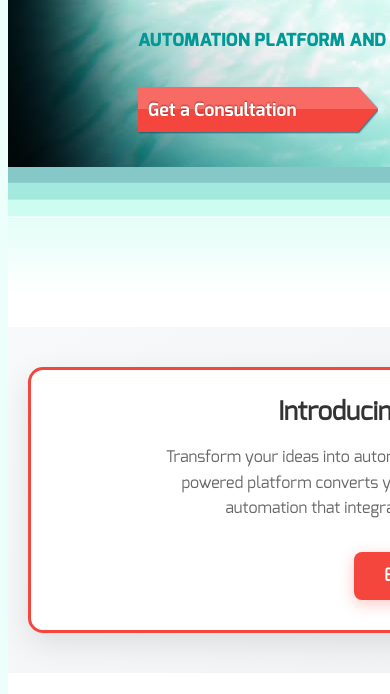
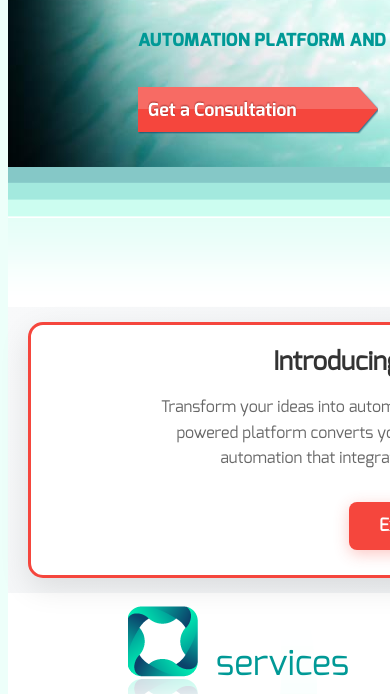
Before and after one commit to arcticbio/flowster-brand, a plain HTML site: page index.html in a window 390 px wide. Shown: the part 385-1079 px from the top of the page. Drawn offline with Linux system fonts and the light colour scheme.

Commit message:
modified:   static/home.css

```diff
--- a/static/home.css
+++ b/static/home.css
@@ -162,9 +162,9 @@
 
 .home_flowster_highlight_section {
   width: 100%;
-  padding: 40px 0;
+  padding: 15px 0;
   background: linear-gradient(135deg, #f8f9fa 0%, #e9ecef 100%);
-  margin: 30px 0;
+  margin: 10px 0;
   clear: both;
 }
 
@@ -173,7 +173,7 @@
   margin: 0 auto;
   background: white;
   border-radius: 15px;
-  padding: 40px;
+  padding: 30px;
   box-shadow: 0 10px 30px rgba(0, 0, 0, 0.1);
   text-align: center;
   border: 3px solid #f5463d;
@@ -225,7 +225,7 @@
 @media (max-width: 768px) {
   .home_flowster_highlight_container {
     margin: 0 20px;
-    padding: 30px 20px;
+    padding: 25px 15px;
   }
 
   .home_flowster_highlight_header {
```
